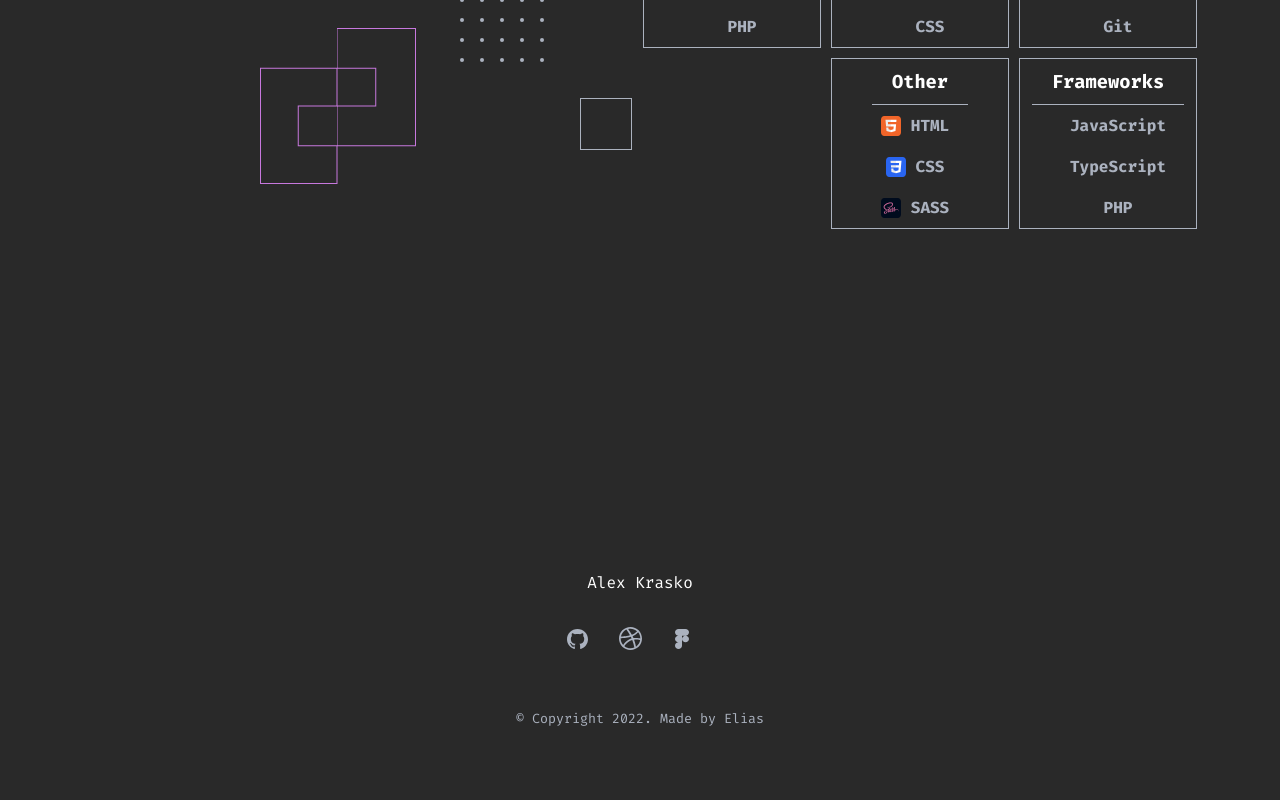
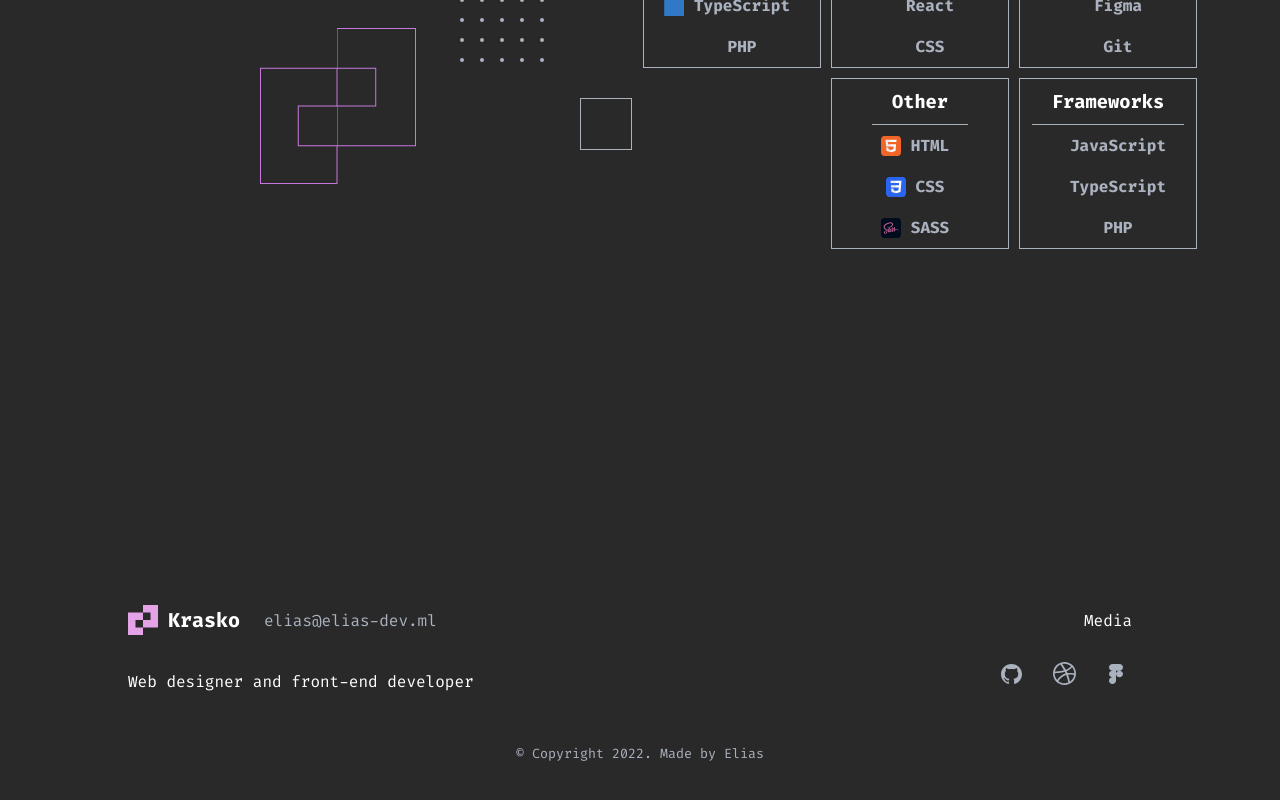
Before and after one commit to AliakseiKrasko/portfolio_project, a React app: page / in a window 1280 px wide. Shown: the part 1322-2122 px from the top of the page. Built offline with nearby package versions, Linux system fonts and the light colour scheme.

Commit message:
finished footer

```diff
--- a/src/components/logo/Logo.tsx
+++ b/src/components/logo/Logo.tsx
@@ -5,20 +5,14 @@ import styled from "styled-components";
 export const Logo = () => {
     return (
         <StyledLogo href="">
-            <Icon iconId={`code`} width={`30`} height={`30`} fill={`#E4A2E7`}/>   <LogoName />
+            <Icon iconId={`code`} width={`30`} height={`30`} fill={`#E4A2E7`}/>
+            <StyledLogoName>Krasko</StyledLogoName>
         </StyledLogo>
 
 
     );
 };
 
-
-
-export const LogoName = () => {
-    return (
-        <StyledLogoName>Krasko</StyledLogoName>
-    )
-}
 
 const StyledLogo = styled.a `
     display: flex;
@@ -27,10 +21,10 @@ const StyledLogo = styled.a `
 `
 
 const StyledLogoName = styled.h2`
-    color: #E4A2E7;
+    color: #FFFFFF;
     margin-left: 10px;
-    margin-top: 10px;
+    margin-top: 15px;
     font-size: 20px;
-
+    padding-bottom: 15px;
 
 `
--- a/src/layout/footer/Footer.tsx
+++ b/src/layout/footer/Footer.tsx
@@ -2,12 +2,19 @@ import React from 'react';
 import styled from "styled-components";
 import {Icon} from "../../components/icon/Icon";
 import {FlexWrapper} from "../../components/FlexWrapper";
+import {Logo} from "../../components/logo/Logo";
 
 export const Footer = () => {
     return (
         <StyledFooter>
-            <FlexWrapper direction={"column"} align={"center"}>
-                <Name>Alex Krasko</Name>
+            <FlexWrapper direction="column" align="center">
+                <StyledDiv>
+                    <Logo/>
+                    <StyledTextLink>elias@elias-dev.ml</StyledTextLink>
+                    <Name>Media</Name>
+                </StyledDiv>
+                <StyledDiv>
+                    <StyledText>Web designer and front-end developer</StyledText>
                     <SocialList>
                         <SocialItems>
                             <SocialLink>
@@ -25,10 +32,12 @@ export const Footer = () => {
                             </SocialLink>
                         </SocialItems>
                     </SocialList>
+                </StyledDiv>
                 <Copyrigth>© Copyright 2022. Made by Elias</Copyrigth>
             </FlexWrapper>
         </StyledFooter>
-    );
+    )
+        ;
 };
 
 const StyledFooter = styled.footer`
@@ -37,11 +46,14 @@ const StyledFooter = styled.footer`
 `
 const Name = styled.span`
     color: #FFFFFF;
+    margin-left: auto;
+    padding-right: 20px;
 `
 
 const SocialList = styled.ul`
     display: flex;
-    padding-top: 30px;
+    padding-top: 10px;
+    margin-left: auto;
 `
 
 const SocialItems = styled.li`
@@ -56,3 +68,18 @@ const Copyrigth = styled.small`
     color: #ABB2BF;
     padding-top: 30px;
 `
+
+const StyledTextLink = styled.a`
+    color: #ABB2BF;
+    margin-left: 24px;
+`
+
+const StyledDiv = styled.div`
+    display: flex;
+    align-items: center;
+    width: 80%;
+`
+
+const StyledText = styled.p`
+    color: #FFFFFF;
+`
--- a/src/layout/header/Header.tsx
+++ b/src/layout/header/Header.tsx
@@ -2,7 +2,7 @@ import React from 'react';
 import styled from "styled-components";
 import {Logo} from "../../components/logo/Logo";
 import {Menu} from "../../components/menu/Menu";
-import {LogoName} from "../../components/logo/Logo";
+
 import {Container} from "../../components/Container";
 import {FlexWrapper} from "../../components/FlexWrapper";
 
@@ -15,8 +15,6 @@ export const Header = () => {
                     <Menu/>
                 </FlexWrapper>
             </Container>
-
-
         </StyledHeader>
     );
 };
```
Lines whose indentation alone changed are shown as unchanged.
